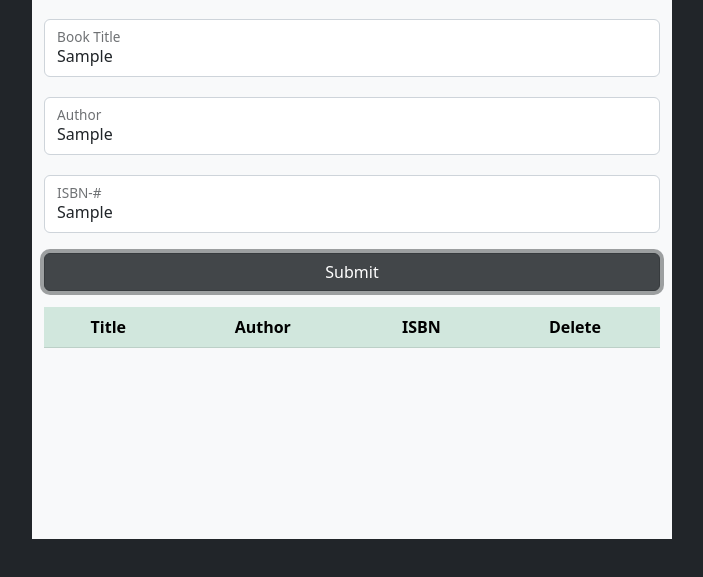
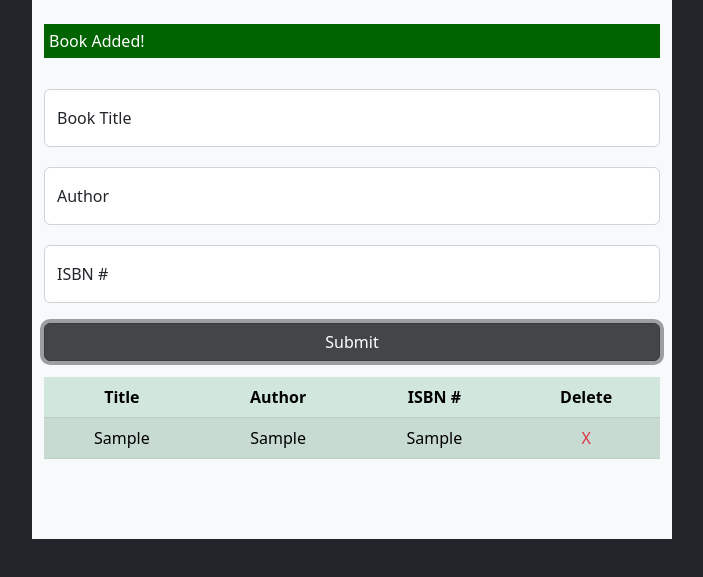
Before and after one commit to eloi700/The-Book-List, a plain HTML site: page index.html in a window 1280 px wide. Both pictures are taken after typing "Sample", "Sample", "Sample" into the empty fields and a click on the button "Submit". Shown: the part 181-758 px from the top of the page, without its empty margins (288-991 px from the left). Drawn offline with nearby package versions, Linux system fonts and the light colour scheme.

Commit message:
add prototypes

```diff
--- a/app.js
+++ b/app.js
@@ -1,3 +1,81 @@
 //BOOK CONSTRUCTOR
+function Book(title, author, isbn) {
+  this.title = title;
+  this.author = author;
+  this.isbn = isbn;
+}
+//UI CONSTRUCTOR
+function UI() {}
 
-//UI CONSTRUCTOR
+//Creating Prototype Function for addBookToList(book)
+UI.prototype.addBookToList = (book) => {
+  const list = document.querySelector(".book-list");
+  //Create tr Element
+  const row = document.createElement("tr");
+  //Insert cols into tr (td)
+  row.innerHTML = `
+    <td>${book.title}</td>
+    <td>${book.author}</td>
+    <td>${book.isbn}</td>
+    <td><a href="#" class="delete text-decoration-none text-danger">X</a></td>`;
+
+  list.appendChild(row);
+};
+
+//Creating Prototype Function for clearFields()
+UI.prototype.clearFields = () => {
+  document.querySelector(".title").value = "";
+  document.querySelector(".author").value = "";
+  document.querySelector(".isbn").value = "";
+};
+
+//Creating Prototype Function for showAlert(message, className)
+UI.prototype.showAlert = (message, className) =>{
+    const div = document.createElement('div');
+    // div.className = `error ${className}`;----OR
+    div.classList.add(className);
+    // div.appendChild(document.createTextNode(message)); ---OR
+    div.textContent = message;
+    //The Parent of Form
+    const container = document.querySelector('.container');
+    const form = document.querySelector('.book-form');
+    //Inserting DIV before the FORM
+    container.insertBefore(div, form);
+    //setTimeout for 3 seconds
+    setTimeout(() =>{
+        div.classList.remove('error');
+        div.classList.remove('success');
+        div.textContent = '';
+    }, 3000);
+}
+
+document.querySelector(".submit-btn").addEventListener("click", (e) => {
+  //Get the Form Values
+  const title = document.querySelector(".title").value,
+    author = document.querySelector(".author").value,
+    isbn = document.querySelector(".isbn").value;
+
+  //Instatiate Book - Making Book Object
+  const book = new Book(title, author, isbn);
+
+  //INSTANTIATE UI Object
+  const ui = new UI();
+
+  //Validation of Input
+  if (title === "" || author === "" || isbn === "") {
+    //ERROR Handling (Alert) - (message, className)
+    ui.showAlert('Please fill in all fields', 'error');
+
+  } else {
+    //Add book to List
+    ui.addBookToList(book);
+
+    //Show SUCCESS Alert Message - (message, className)
+    ui.showAlert('Book Added!', 'success');
+
+    //Clear fields
+    ui.clearFields();
+  }
+
+  e.preventDefault();
+});
--- a/index.html
+++ b/index.html
@@ -29,7 +29,7 @@
       }
 
       .success {
-        background: #00ff00;
+        background: #006400;
       }
 
       .error {
@@ -45,10 +45,10 @@
       style="height: 40rem; width: 40rem"
     >
       <h1 class="heading mx-auto mt-5">Add Book</h1>
-      <div class="form-floating mb-1">
+      <div class="form-floating mb-1 book-form">
         <input
           type="text"
-          class="form-control"
+          class="form-control title"
           id="floatingBookTitle"
           placeholder="Book Title"
         />
@@ -57,7 +57,7 @@
       <div class="form-floating mb-1">
         <input
           type="text"
-          class="form-control"
+          class="form-control author"
           id="floatingAuthor"
           placeholder="Author"
         />
@@ -66,33 +66,27 @@
       <div class="form-floating mb-1">
         <input
           type="text"
-          class="form-control"
+          class="form-control isbn"
           id="floatingIsbn"
           placeholder="ISBN"
         />
-        <label for="floatingIsbn">ISBN-#</label>
+        <label for="floatingIsbn">ISBN #</label>
       </div>
-      <button class="btn btn-dark">Submit</button>
+      <button class="btn btn-dark submit-btn" type="button">Submit</button>
       <!-- Table -->
+      <div class="table-responsive-xs">
         <table class="table table-striped table-success text-center">
           <thead>
             <tr>
               <th scope="col">Title</th>
               <th scope="col">Author</th>
-            <th scope="col">ISBN</th>
+              <th scope="col">ISBN #</th>
               <th scope="col">Delete</th>
             </tr>
           </thead>
-        <tbody id="book-list">
-          <tr>
-            <!-- <td></td>
-            <td></td>
-            <td></td> -->
-          </tr>
-          <tr></tr>
-          <tr></tr>
-        </tbody>
+          <tbody class="book-list"></tbody>
         </table>
+      </div>
     </div>
     <script
       src="https://cdn.jsdelivr.net/npm/bootstrap@5.2.0/dist/js/bootstrap.bundle.min.js"
```
Lines whose indentation alone changed are shown as unchanged.
